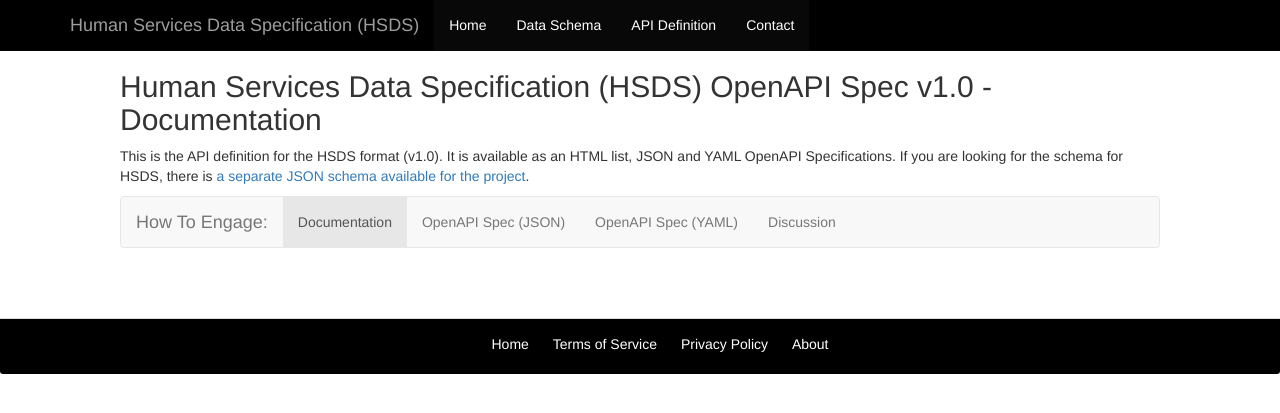
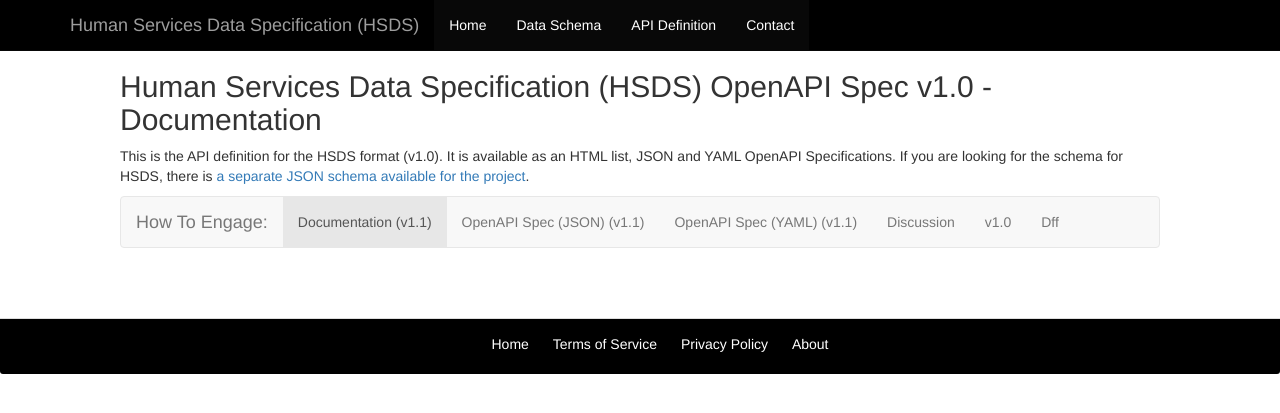
Before and after one commit to openreferral/api-specification, a Jekyll site: the page built from definition/index_v1.0.html, in a window 1280 px wide. Shown: the top 413 px of the page. Built offline with Jekyll 4.4.1, drawn with Linux system fonts in a browser that asks for light colours; nearby versions of some CDN libraries; library files that are not in the unit come from our copies.

Commit message:
add to nav

```diff
--- a/_includes/nav-definition.html
+++ b/_includes/nav-definition.html
@@ -5,10 +5,12 @@
     </div>
     <div class="collapse navbar-collapse" id="bs-example-navbar-collapse-1">
       <ul class="nav navbar-nav">
-        <li{% if page.slug == 'docs' %} class="active"{% endif %}><a href="/definition/">Documentation</a></li>
-        <li{% if page.slug == 'json' %} class="active"{% endif %}><a href="/definition/json/">OpenAPI Spec (JSON)</a></li>
-        <li{% if page.slug == 'yaml' %} class="active"{% endif %}><a href="/definition/yaml/">OpenAPI Spec (YAML)</a></li>
+        <li{% if page.slug == 'docs' %} class="active"{% endif %}><a href="/definition/">Documentation (v1.1)</a></li>
+        <li{% if page.slug == 'json' %} class="active"{% endif %}><a href="/definition/json/">OpenAPI Spec (JSON) (v1.1)</a></li>
+        <li{% if page.slug == 'yaml' %} class="active"{% endif %}><a href="/definition/yaml/">OpenAPI Spec (YAML) (v1.1)</a></li>
         <li{% if page.slug == 'discussion' %} class="active"{% endif %}><a href="/definition/discussion/">Discussion</a></li>
+        <li{% if page.slug == 'discussion' %} class="active"{% endif %}><a href="/definition/index_v1.0.html">v1.0</a></li>
+        <li{% if page.slug == 'discussion' %} class="active"{% endif %}><a href="/definition/diff/">Dff</a></li>
       </ul>
     </div>
   </div>
```
